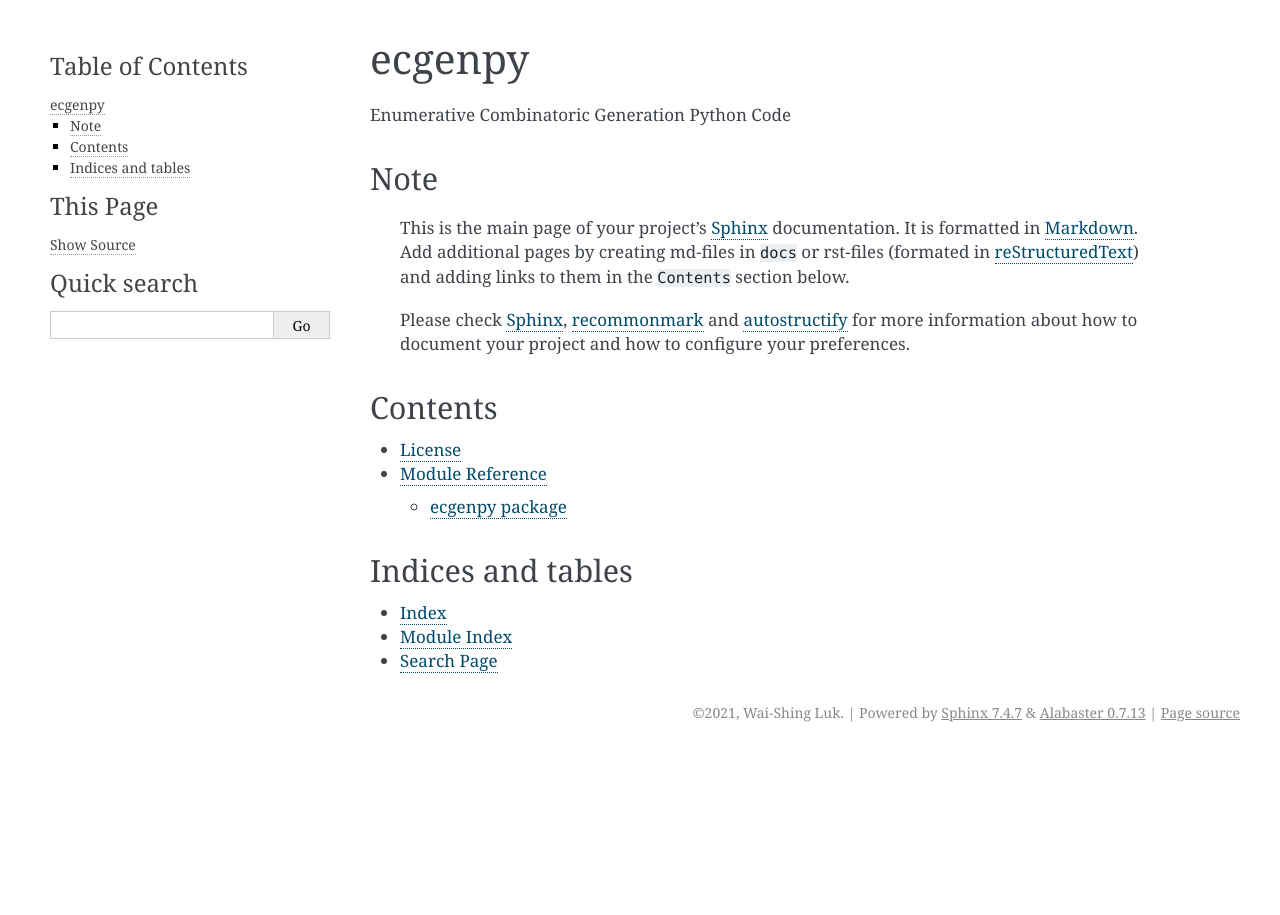
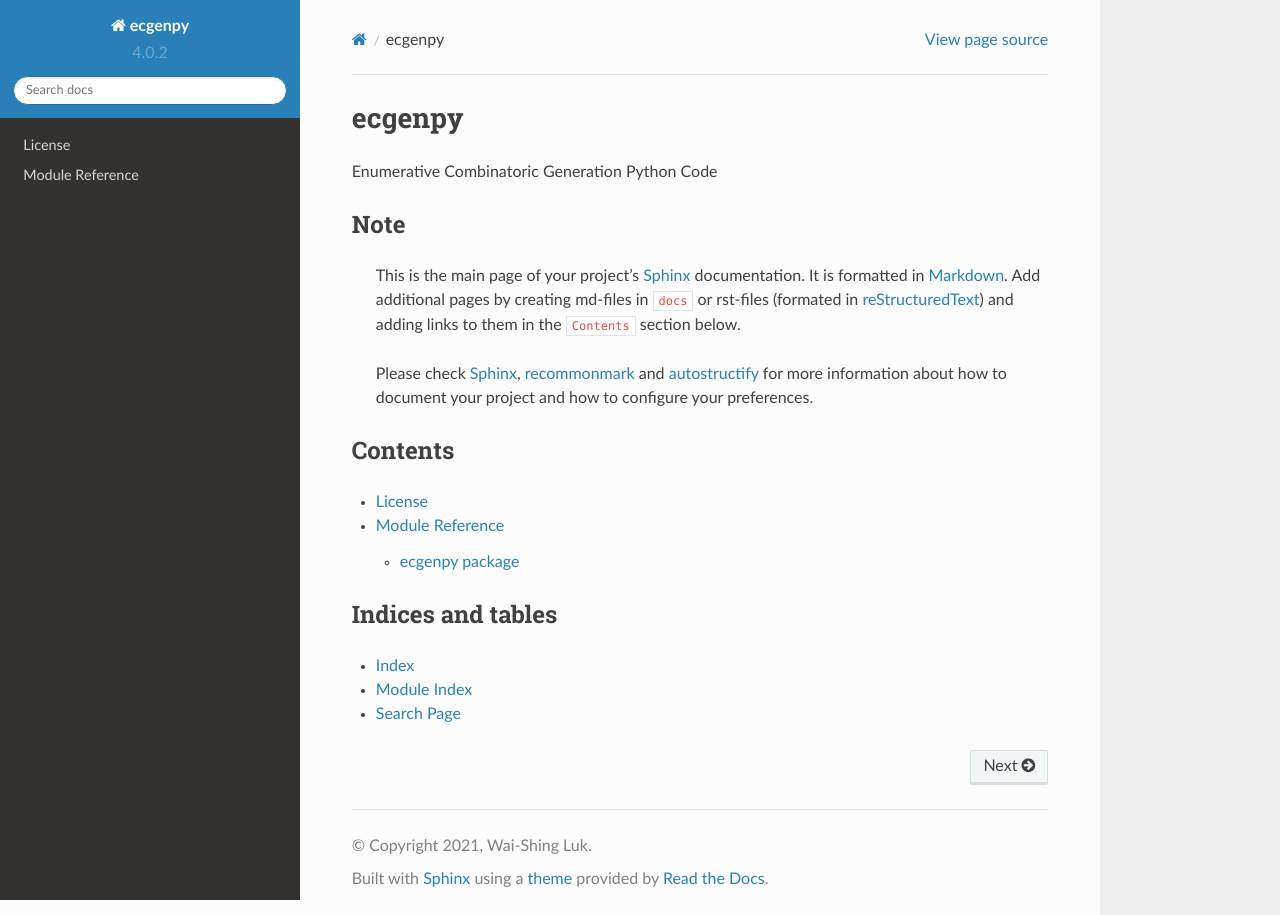
Before and after one commit to luk036/ecgenpy, a Sphinx documentation site: the page built from docs/index.md, in a window 1280 px wide. Built offline with Sphinx 7.4.7 and the Read the Docs theme 2.0.0, drawn with Linux system fonts in a browser that asks for light colours.

Commit message:
use readthedocs theme; add badges to README file

```diff
--- a/docs/conf.py
+++ b/docs/conf.py
@@ -168,15 +168,16 @@ pygments_style = "sphinx"
 
 # The theme to use for HTML and HTML Help pages.  See the documentation for
 # a list of builtin themes.
-html_theme = "alabaster"
+# html_theme = "alabaster"
+html_theme = "sphinx_rtd_theme"
 
 # Theme options are theme-specific and customize the look and feel of a theme
 # further.  For a list of options available for each theme, see the
 # documentation.
-html_theme_options = {
-    "sidebar_width": "300px",
-    "page_width": "1200px"
-}
+# html_theme_options = {
+#     "sidebar_width": "300px",
+#     "page_width": "1200px"
+# }
 
 # Add any paths that contain custom themes here, relative to this directory.
 # html_theme_path = []
--- a/docs/requirements.txt
+++ b/docs/requirements.txt
@@ -2,4 +2,4 @@
 # To build the module reference correctly, make sure every external package
 # under `install_requires` in `setup.cfg` is also listed here!
 sphinx>=3.2.1
-# sphinx_rtd_theme
+sphinx_rtd_theme
```
Also changed, not shown: README.md (+3 -0 lines).
